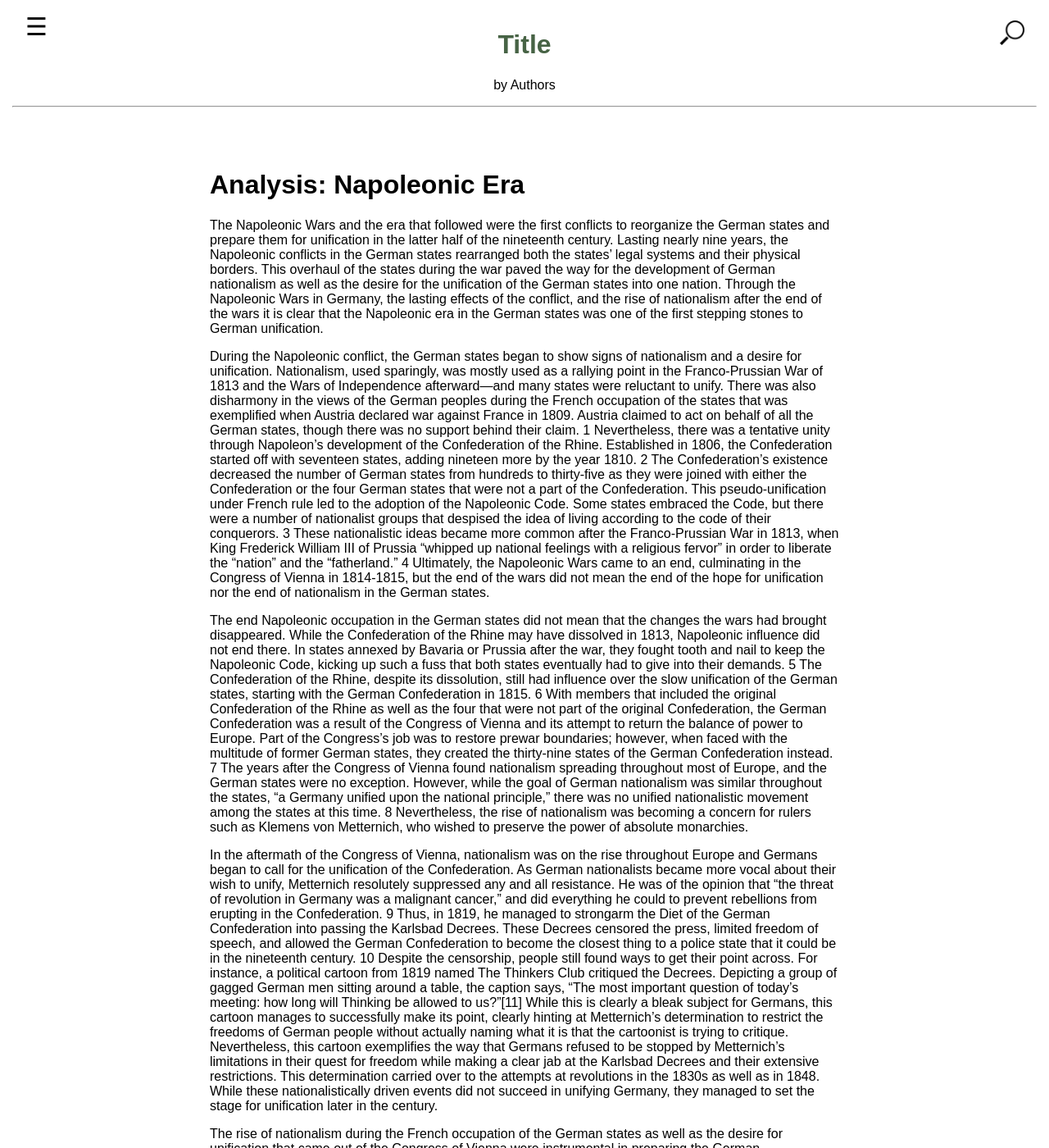
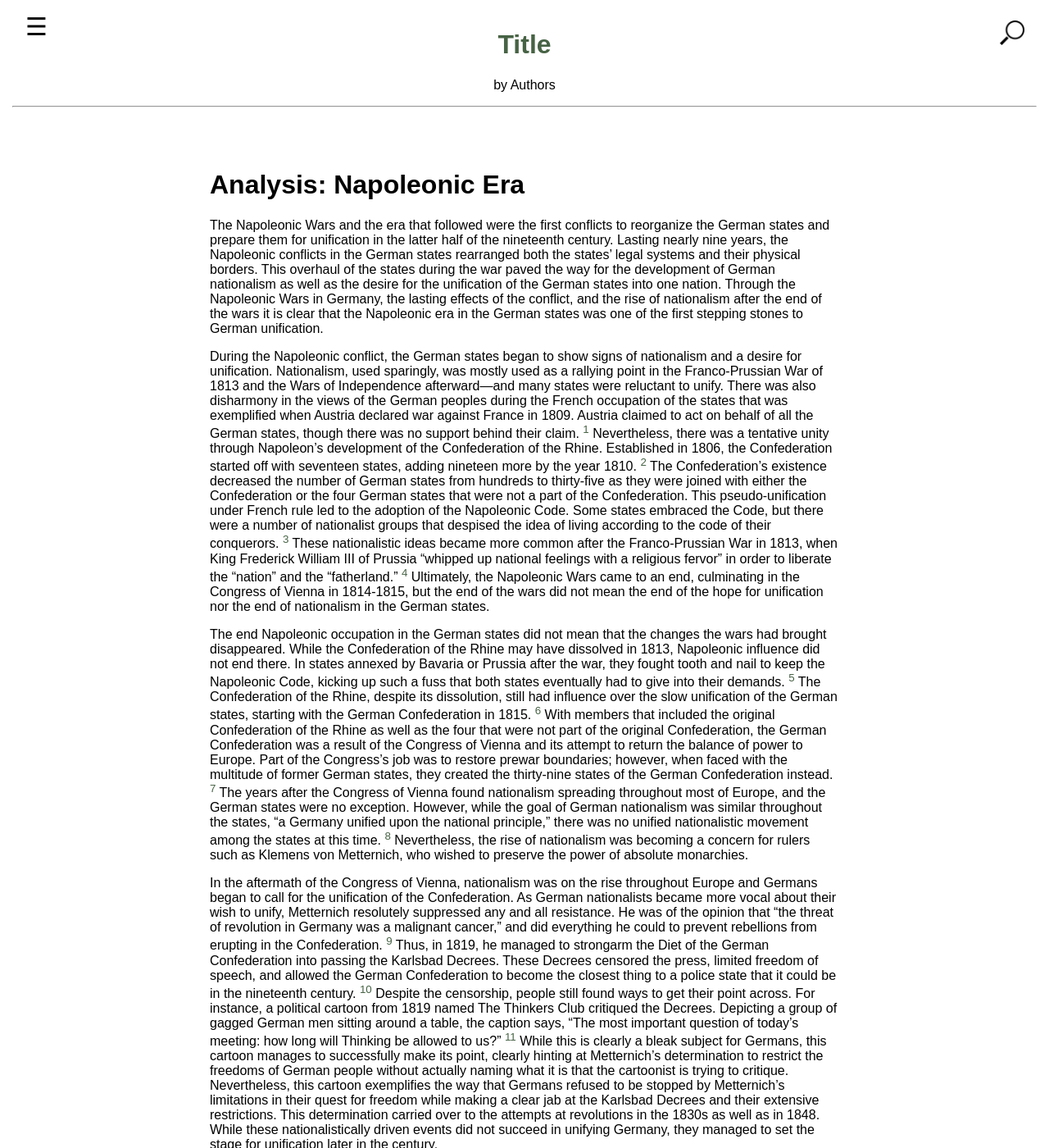
Before and after one commit to LucasOM-XeThey/OliveiraMelo-Lucas-EUH3205, a Jekyll site: the page built from 002_analysis.md, in a window 1280 px wide and 1400 px high. Shown: the whole window at 82% size. Built offline with Jekyll 4.4.1, drawn with Linux system fonts in a browser that asks for light colours; some of the changed text lies outside the part shown.

```diff
--- a/002_analysis.md
+++ b/002_analysis.md
@@ -14,33 +14,34 @@ Through the Napoleonic Wars in Germany, the lasting effects of the conflict, and
 During the Napoleonic conflict, the German states began to show signs of nationalism and a desire for unification.
 Nationalism, used sparingly, was mostly used as a rallying point in the Franco-Prussian War of 1813 and the Wars of Independence afterward—and many states were reluctant to unify.
 There was also disharmony in the views of the German peoples during the French occupation of the states that was exemplified when Austria declared war against France in 1809.
-Austria claimed to act on behalf of all the German states, though there was no support behind their claim. 1
+Austria claimed to act on behalf of all the German states, though there was no support behind their claim. [^1]
 Nevertheless, there was a tentative unity through Napoleon’s development of the Confederation of the Rhine.
-Established in 1806, the Confederation started off with seventeen states, adding nineteen more by the year 1810. 2
+Established in 1806, the Confederation started off with seventeen states, adding nineteen more by the year 1810. [^2]
 The Confederation’s existence decreased the number of German states from hundreds to thirty-five as they were joined with either the Confederation or the four German states that were not a part of the Confederation.
 This pseudo-unification under French rule led to the adoption of the Napoleonic Code.
-Some states embraced the Code, but there were a number of nationalist groups that despised the idea of living according to the code of their conquerors. 3
-These nationalistic ideas became more common after the Franco-Prussian War in 1813, when King Frederick William III of Prussia “whipped up national feelings with a religious fervor” in order to liberate the “nation” and the “fatherland.” 4
+Some states embraced the Code, but there were a number of nationalist groups that despised the idea of living according to the code of their conquerors. [^3]
+These nationalistic ideas became more common after the Franco-Prussian War in 1813, when King Frederick William III of Prussia “whipped up national feelings with a religious fervor” in order to liberate the “nation” and the “fatherland.” [^4]
 Ultimately, the Napoleonic Wars came to an end, culminating in the Congress of Vienna in 1814-1815, but the end of the wars did not mean the end of the hope for unification nor the end of nationalism in the German states.
 
 The end Napoleonic occupation in the German states did not mean that the changes the wars had brought disappeared.
 While the Confederation of the Rhine may have dissolved in 1813, Napoleonic influence did not end there.
-In states annexed by Bavaria or Prussia after the war, they fought tooth and nail to keep the Napoleonic Code, kicking up such a fuss that both states eventually had to give into their demands. 5
-The Confederation of the Rhine, despite its dissolution, still had influence over the slow unification of the German states, starting with the German Confederation in 1815. 6
+In states annexed by Bavaria or Prussia after the war, they fought tooth and nail to keep the Napoleonic Code, kicking up such a fuss that both states eventually had to give into their demands. [^5]
+The Confederation of the Rhine, despite its dissolution, still had influence over the slow unification of the German states, starting with the German Confederation in 1815. [^6]
 With members that included the original Confederation of the Rhine as well as the four that were not part of the original Confederation, the German Confederation was a result of the Congress of Vienna and its attempt to return the balance of power to Europe.
-Part of the Congress’s job was to restore prewar boundaries; however, when faced with the multitude of former German states, they created the thirty-nine states of the German Confederation instead. 7
+Part of the Congress’s job was to restore prewar boundaries; however, when faced with the multitude of former German states, they created the thirty-nine states of the German Confederation instead. [^7]
 The years after the Congress of Vienna found nationalism spreading throughout most of Europe, and the German states were no exception.
-However, while the goal of German nationalism was similar throughout the states, “a Germany unified upon the national principle,” there was no unified nationalistic movement among the states at this time. 8
+However, while the goal of German nationalism was similar throughout the states, “a Germany unified upon the national principle,” there was no unified nationalistic movement among the states at this time. [^8]
 Nevertheless, the rise of nationalism was becoming a concern for rulers such as Klemens von Metternich, who wished to preserve the power of absolute monarchies.
 
 In the aftermath of the Congress of Vienna, nationalism was on the rise throughout Europe and Germans began to call for the unification of the Confederation.
 As German nationalists became more vocal about their wish to unify, Metternich resolutely suppressed any and all resistance.
-He was of the opinion that “the threat of revolution in Germany was a malignant cancer,” and did everything he could to prevent rebellions from erupting in the Confederation. 9
+He was of the opinion that “the threat of revolution in Germany was a malignant cancer,” and did everything he could to prevent rebellions from erupting in the Confederation. [^9]
 Thus, in 1819, he managed to strongarm the Diet of the German Confederation into passing the Karlsbad Decrees.
-These Decrees censored the press, limited freedom of speech, and allowed the German Confederation to become the closest thing to a police state that it could be in the nineteenth century. 10
+These Decrees censored the press, limited freedom of speech, and allowed the German Confederation to become the closest thing to a police state that it could be in the nineteenth century. [^10]
 Despite the censorship, people still found ways to get their point across.
 For instance, a political cartoon from 1819 named The Thinkers Club critiqued the Decrees.
-Depicting a group of gagged German men sitting around a table, the caption says, “The most important question of today’s meeting: how long will Thinking be allowed to us?”[11] While this is clearly a bleak subject for Germans, this cartoon manages to successfully make its point, clearly hinting at Metternich’s determination to restrict the freedoms of German people without actually naming what it is that the cartoonist is trying to critique.
+Depicting a group of gagged German men sitting around a table, the caption says, “The most important question of today’s meeting: how long will Thinking be allowed to us?” [^11]
+While this is clearly a bleak subject for Germans, this cartoon manages to successfully make its point, clearly hinting at Metternich’s determination to restrict the freedoms of German people without actually naming what it is that the cartoonist is trying to critique.
 Nevertheless, this cartoon exemplifies the way that Germans refused to be stopped by Metternich’s limitations in their quest for freedom while making a clear jab at the Karlsbad Decrees and their extensive restrictions.
 This determination carried over to the attempts at revolutions in the 1830s as well as in 1848.
 While these nationalistically driven events did not succeed in unifying Germany, they managed to set the stage for unification later in the century.
```
Also changed, not shown: other parts of 002_analysis.md (+12 -0 lines).
